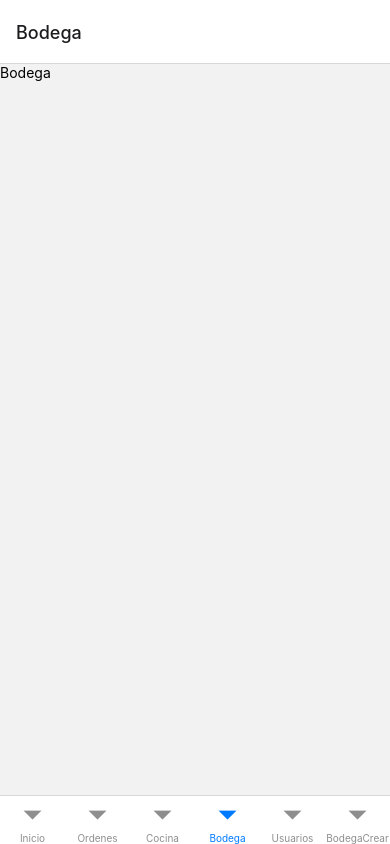
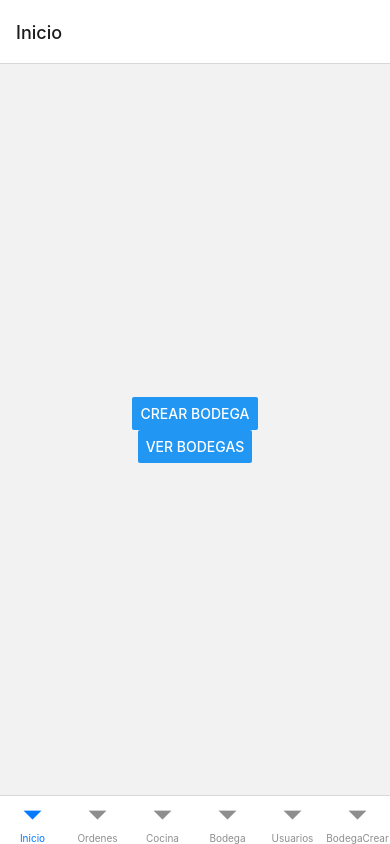
Before and after one commit to Zann181/AppRestaurante-, a React Native app: screen /Bodega in a window 390 px wide. Built offline with nearby package versions, Linux system fonts and the light colour scheme.

Commit message:
navegacion para crear ver y modificar

```diff
--- a/Navigation.js
+++ b/Navigation.js
@@ -13,33 +13,20 @@
 import OrdenCrear from "./Pantallas/OrdenCrear";
 import OrdenCurso from "./Pantallas/OrdenCurso";
 import BodegaCrear from "./Pantallas/BodegaCrear";
+import BodegaActual from "./Pantallas/BodegaActual"
 
 const HomeStack =createNativeStackNavigator();
 function MyStack(){
     return(
         <HomeStack.Navigator
-        initialRouteName="BodegaCrear">
-            <HomeStack.Screen
-                name="PantallaInicio"
-                component={Inicio}
-                options={{ headerShown: false }}
-            />
-            <HomeStack.Screen
-                name="Ordenes"
-                component={Ordenes}
-                options={{ headerShown: false }}
-            />
-            <HomeStack.Screen
-                name="OrdenCrear"
-                component={OrdenCrear}
-                options={{ headerShown: false }}
-            />
-            <HomeStack.Screen
-                name="OrdenCurso"
-                component={OrdenCurso}
-                options={{ headerShown: false }}
-            />
-             <HomeStack.Screen name="BodegaCrear" component={BodegaCrear} />
+        initialRouteName="PantallaInicio">
+            <HomeStack.Screen name="PantallaInicio" component={Inicio}       options={{ headerShown: false }} />
+            <HomeStack.Screen name="Ordenes"        component={Ordenes}      options={{ headerShown: false }} />
+            <HomeStack.Screen name="OrdenCrear"     component={OrdenCrear}   options={{ headerShown: false }} />
+            <HomeStack.Screen name="OrdenCurso"     component={OrdenCurso}   options={{ headerShown: false }} />
+            <HomeStack.Screen name="Bodega"         component={Bodega}       options={{ headerShown: false }} />
+            <HomeStack.Screen name="BodegaCrear"    component={BodegaCrear}  options={{ headerShown: false }} />
+            <HomeStack.Screen name="BodegaActual"   component={BodegaActual} options={{ headerShown: false }} />
         </HomeStack.Navigator>
     );
 }
--- a/Pantallas/Bodega.js
+++ b/Pantallas/Bodega.js
@@ -1,15 +1,35 @@
-import { StyleSheet, Text, View } from 'react-native'
-import axios from 'axios'
-import React from 'react'
+import React from 'react';
+import { StyleSheet, View, Button } from 'react-native';
 
-const Bodega = () => {
+const Bodega = ({ navigation }) => {
+  const handleBodegaCrearPress = () => {
+    navigation.navigate('BodegaCrear');
+  };
+
+  const handleBodegaActualPress = () => {
+    navigation.navigate('BodegaActual');
+  };
+
   return (
-    <View>
-      <Text>Bodega</Text>
+    <View style={styles.container}>
+      <Button
+        title="Crear Bodega"
+        onPress={handleBodegaCrearPress}
+      />
+      <Button
+        title="Ver Bodegas"
+        onPress={handleBodegaActualPress}
+      />
     </View>
-  )
-}
+  );
+};
 
-export default Bodega
+const styles = StyleSheet.create({
+  container: {
+    flex: 1,
+    alignItems: 'center',
+    justifyContent: 'center',
+  },
+});
 
-const styles = StyleSheet.create({})
+export default Bodega;
--- a/Pantallas/BodegaActual.js
+++ b/Pantallas/BodegaActual.js
@@ -1 +1,14 @@
-import Request from "../Peticiones";
+import { StyleSheet, Text, View } from 'react-native'
+import React from 'react'
+
+const BodegaActual = () => {
+  return (
+    <View>
+      <Text>BodegaActual</Text>
+    </View>
+  )
+}
+
+export default BodegaActual
+
+const styles = StyleSheet.create({})
```
Also changed, not shown: Peticiones.js (deleted, +0 -29 lines).
